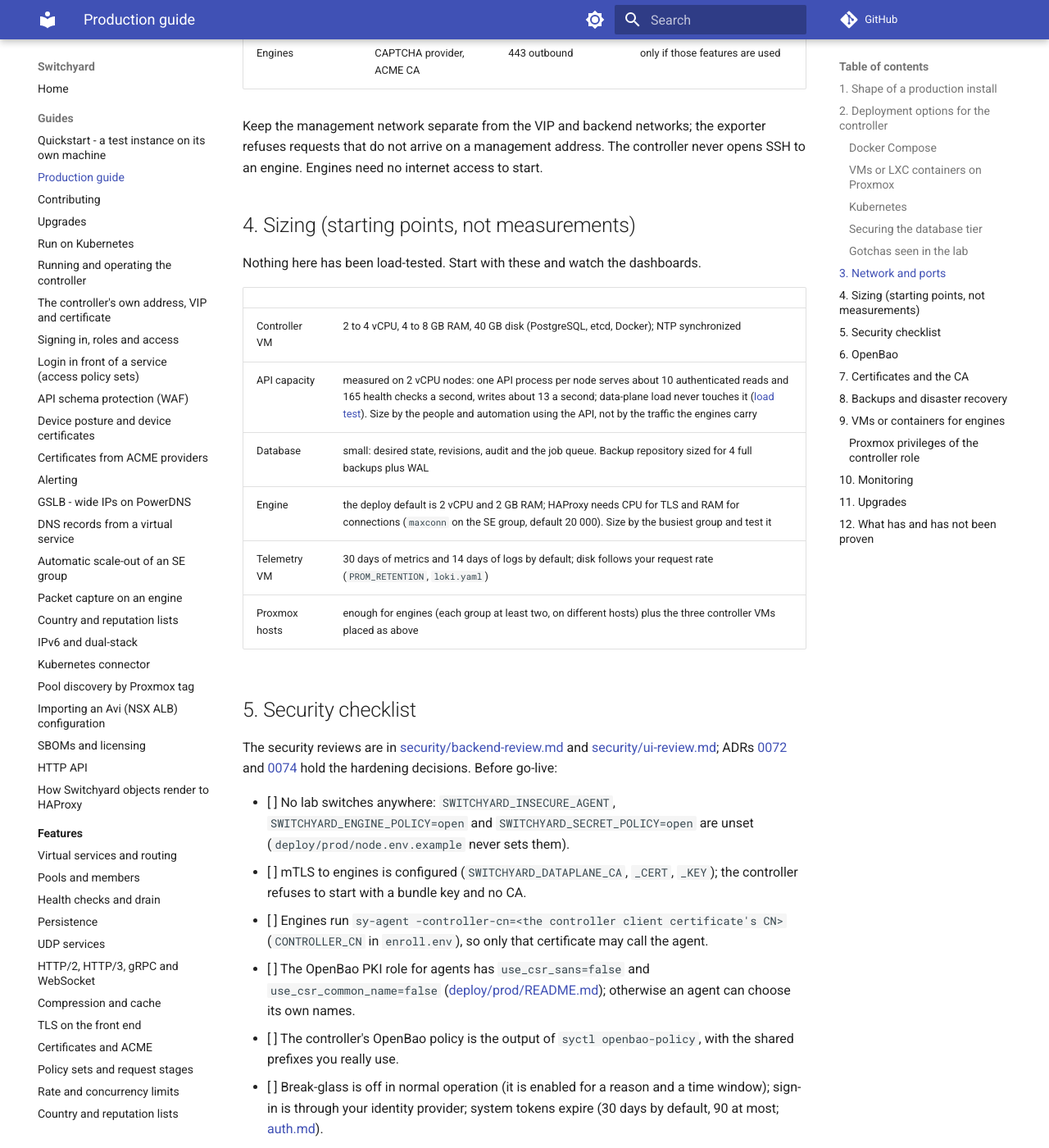
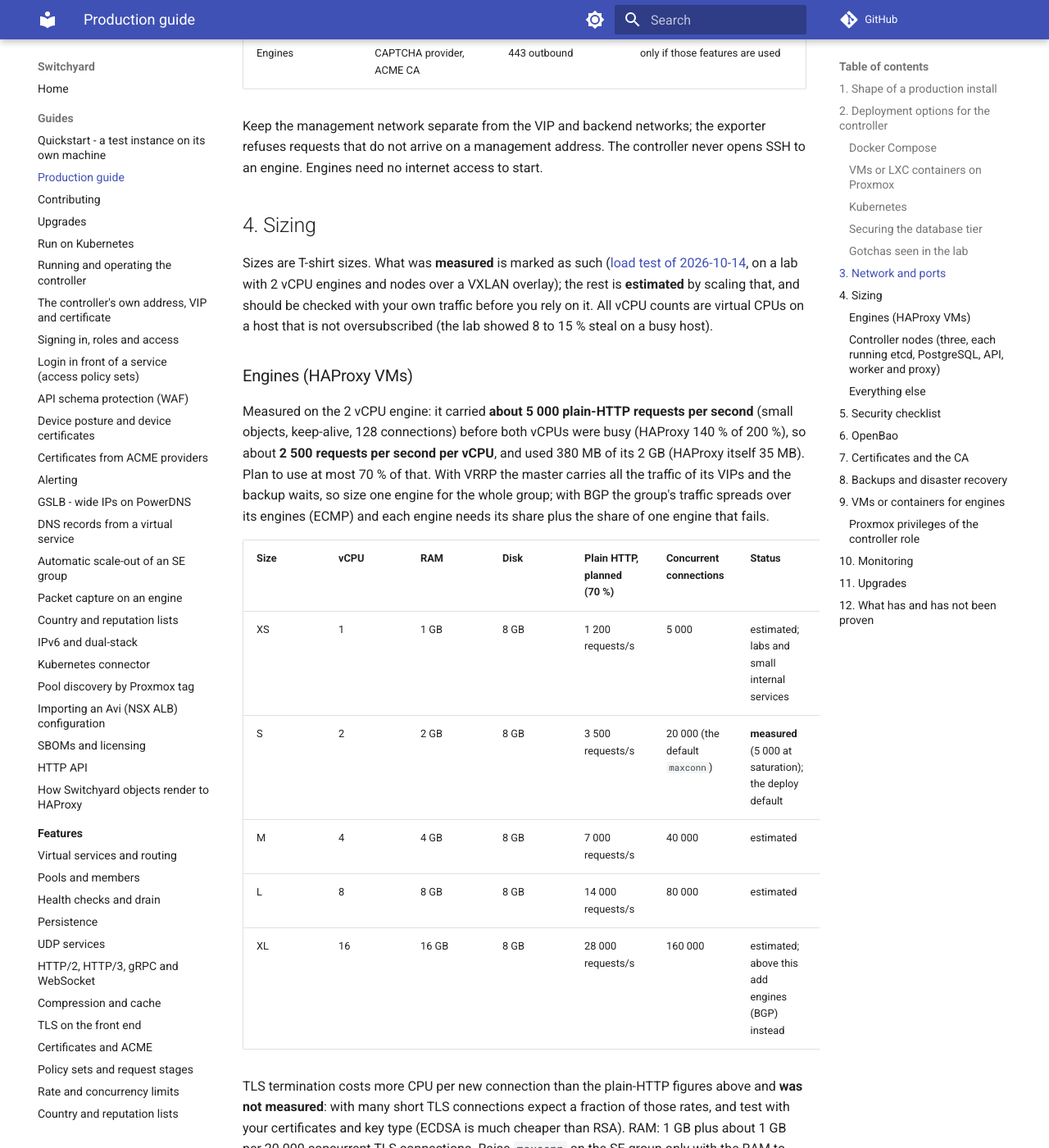
Before and after one commit to Globius/Switchyard, an MkDocs documentation site: the page built from docs/production.md, in a window 1280 px wide and 1400 px high, scrolled down 5194 px. Shown: the whole window at 82% size. Built offline with MkDocs 1.6.1 and Material for MkDocs 9.7.7, drawn with Linux system fonts in a browser that asks for light colours; comment, search, counter and statistics services are not loaded; some of the changed text lies outside the part shown.

Commit message:
Production sizing as T-shirt sizes (engine, controller node, the rest) from the load test, with measured and estimated values marked
Co-Authored-By: Claude Sonnet 5.5 <noreply@anthropic.com>

```diff
--- a/docs/production.md
+++ b/docs/production.md
@@ -152,18 +152,63 @@ The full list from the fresh three-node install, with timings and screenshots, i
 Keep the management network separate from the VIP and backend networks; the exporter refuses requests that do not arrive on
 a management address. The controller never opens SSH to an engine. Engines need no internet access to start.
 
-## 4. Sizing (starting points, not measurements)
+## 4. Sizing
 
-Nothing here has been load-tested. Start with these and watch the dashboards.
+Sizes are T-shirt sizes. What was **measured** is marked as such ([load test of 2026-10-14](lab/2026-10-14-load-test/index.md), on a lab
+with 2 vCPU engines and nodes over a VXLAN overlay); the rest is **estimated** by scaling that, and should be checked with your own traffic
+before you rely on it. All vCPU counts are virtual CPUs on a host that is not oversubscribed (the lab showed 8 to 15 % steal on a busy host).
 
-| | |
-| --- | --- |
-| Controller VM | 2 to 4 vCPU, 4 to 8 GB RAM, 40 GB disk (PostgreSQL, etcd, Docker); NTP synchronized |
-| API capacity | measured on 2 vCPU nodes: one API process per node serves about 10 authenticated reads and 165 health checks a second, writes about 13 a second; data-plane load never touches it ([load test](lab/2026-10-14-load-test/index.md)). Size by the people and automation using the API, not by the traffic the engines carry |
-| Database | small: desired state, revisions, audit and the job queue. Backup repository sized for 4 full backups plus WAL |
-| Engine | the deploy default is 2 vCPU and 2 GB RAM; HAProxy needs CPU for TLS and RAM for connections (`maxconn` on the SE group, default 20 000). Size by the busiest group and test it |
-| Telemetry VM | 30 days of metrics and 14 days of logs by default; disk follows your request rate (`PROM_RETENTION`, `loki.yaml`) |
-| Proxmox hosts | enough for engines (each group at least two, on different hosts) plus the three controller VMs placed as above |
+### Engines (HAProxy VMs)
+
+Measured on the 2 vCPU engine: it carried **about 5 000 plain-HTTP requests per second** (small objects, keep-alive, 128 connections) before
+both vCPUs were busy (HAProxy 140 % of 200 %), so about **2 500 requests per second per vCPU**, and used 380 MB of its 2 GB (HAProxy itself 35 MB).
+Plan to use at most 70 % of that. With VRRP the master carries all the traffic of its VIPs and the backup waits, so size one engine for the whole group;
+with BGP the group's traffic spreads over its engines (ECMP) and each engine needs its share plus the share of one engine that fails.
+
+| Size | vCPU | RAM | Disk | Plain HTTP, planned (70 %) | Concurrent connections | Status |
+| --- | --- | --- | --- | --- | --- | --- |
+| XS | 1 | 1 GB | 8 GB | 1 200 requests/s | 5 000 | estimated; labs and small internal services |
+| S | 2 | 2 GB | 8 GB | 3 500 requests/s | 20 000 (the default `maxconn`) | **measured** (5 000 at saturation); the deploy default |
+| M | 4 | 4 GB | 8 GB | 7 000 requests/s | 40 000 | estimated |
+| L | 8 | 8 GB | 8 GB | 14 000 requests/s | 80 000 | estimated |
+| XL | 16 | 16 GB | 8 GB | 28 000 requests/s | 160 000 | estimated; above this add engines (BGP) instead |
+
+TLS termination costs more CPU per new connection than the plain-HTTP figures above and **was not measured**: with many short TLS connections
+expect a fraction of those rates, and test with your certificates and key type (ECDSA is much cheaper than RSA). RAM: 1 GB plus about 1 GB
+per 20 000 concurrent TLS connections. Raise `maxconn` on the SE group only with the RAM to match. Large objects are limited by the network before
+the CPU: the lab moved 1.1 Gbit/s through a 2 vCPU engine from one generator.
+
+### Controller nodes (three, each running etcd, PostgreSQL, API, worker and proxy)
+
+Measured: the whole stack of one node used about 400 MB of RAM and a few percent of a vCPU idle; the database was 33 MB. **The API is one process
+per node and CPU-bound**: on 2 vCPU a node served about 10 authenticated reads, 13 writes (change sets) and 165 health checks per second, and a
+power-off of any one node or of the database leader was survived (the controller answered again after 25 to 30 s). The data-plane traffic never touches the
+controller. So size by how many people and how much automation use the API, and by how many objects exist, not by request rate on the engines.
+More vCPU than M does not raise API throughput until the API runs several processes (not yet), so L and XL are listed for databases with
+very many objects and not as a way to get more API capacity.
+
+| Size | vCPU | RAM | Disk | Fits (estimated) | Status |
+| --- | --- | --- | --- | --- | --- |
+| XS | 2 | 4 GB | 20 GB | a lab or pilot: 2 tenants, about 10 engines, 100 virtual services, a few users | **measured** (the test cluster) |
+| S | 2 | 4 GB | 40 GB | 5 tenants, 20 engines, 300 virtual services, ten or so users | estimated; the minimum for production |
+| M | 4 | 8 GB | 60 GB | 20 tenants, 60 engines, 1 000 virtual services, tens of users | estimated |
+| L | 8 | 16 GB | 100 GB | 100 tenants, 200 engines, 5 000 virtual services | estimated; the database and the worker are the users of the extra CPU |
+| XL | 16 | 32 GB | 200 GB | more than that | estimated; watch the API's single process first |
+
+Disk holds PostgreSQL (desired state, revisions, audit, jobs), etcd, Docker images (about 4 GB for the images of one release; keep two) and the
+pgBackRest spool. Put etcd and PostgreSQL on storage that is not shared with bulk copies (a template clone on the same thin-provisioned volume stalled
+etcd for about 10 s in the lab and caused a leader change). NTP must be synchronized on every node. Database connections: each API and worker process
+keeps up to 16 per database role (`SWITCHYARD_DB_POOL_SIZE` and `_OVERFLOW`); `max_connections` is 200.
+
+### Everything else
+
+| Component | Size | Notes |
+| --- | --- | --- |
+| OpenBao | S: 2 vCPU, 2 GB, 10 GB, three nodes (raft) | small; a few requests per engine enrollment and per certificate. The lab ran one node |
+| Backup repository (S3) | disk of 5 times the database size, at least 100 GB | four full backups plus WAL; configuration backups are tiny (1.5 KB in the lab) |
+| Telemetry VM (Prometheus, Loki, Grafana) | S: 2 vCPU, 4 GB, 100 GB; M: 4 vCPU, 8 GB, 300 GB | **not measured**. Disk follows your request rate: 30 days of metrics and 14 days of logs by default (`PROM_RETENTION`, `loki.yaml`); watch the disk after the first week |
+| Kubernetes (Helm) | the chart's requests are API 100m, worker 100m, proxy 20m; start each database instance of CloudNativePG at the controller node size above | the lab k3s ran 3 database instances, 2 API, 2 worker and 2 proxy pods on two small nodes |
+| Proxmox hosts | enough for the engines (each group at least two, on different hosts) plus the three controller VMs placed as above | an engine roll needs room for one extra engine per group |
 
 ## 5. Security checklist
 
```
